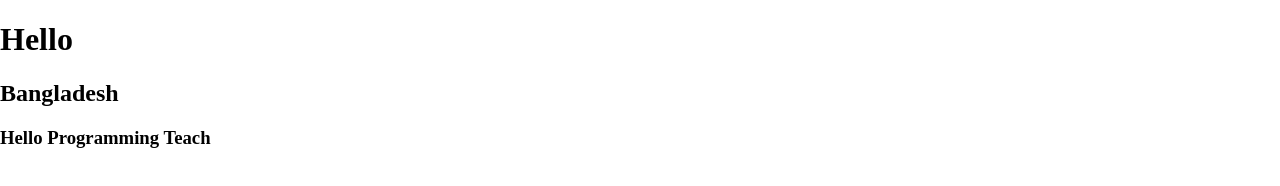
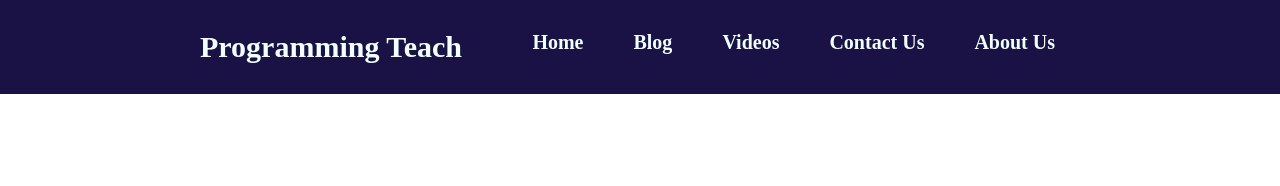
Before and after one commit to provat37/multiple-page, a plain HTML site: page index.html in a window 1280 px wide. Drawn offline with Linux system fonts and the light colour scheme.

Commit message:
thrid commit

```diff
--- a/index.html
+++ b/index.html
@@ -7,10 +7,17 @@
     <link rel="stylesheet" href="style.css">
 </head>
 <body>
-    <h1> Hello </h1>
-
-    <h2> Bangladesh </h2>
-
-    <h3> Hello Programming Teach </h3>
+  <nav>
+    <div>
+        <h2> Programming Teach </h2>
+    </div>
+    <ul>
+        <li> <a href="#"> Home</a></li>
+        <li> <a href="#"> Blog</a></li>
+        <li> <a href="#"> Videos</a></li>
+        <li> <a href="#"> Contact Us</a></li>
+        <li> <a href="#"> About Us</a></li>
+    </ul>
+  </nav>
 </body>
 </html>
--- a/style.css
+++ b/style.css
@@ -1,3 +1,35 @@
 body{
     margin: 0;
     padding: 0;
+}
+nav{
+    display: flex;
+    justify-content: space-between;
+    background-color: #1a1244;
+    padding: 5px 200px;
+}
+nav ul{
+    display: flex;
+
+}
+nav ul li{
+    list-style: none;
+    margin: 10px 5px;
+}
+nav ul li a{
+    text-decoration: none;
+    color: azure;
+    font-weight: bold;
+    font-size: 20px;
+    padding: 10px 20px;
+    transition: 0.5s;
+}
+nav ul li a:hover{
+    background-color: black;
+    color: red;
+    border-radius: 5px;
+}
+nav div{
+    color: azure;
+    font-size: 20px;
+}
```
